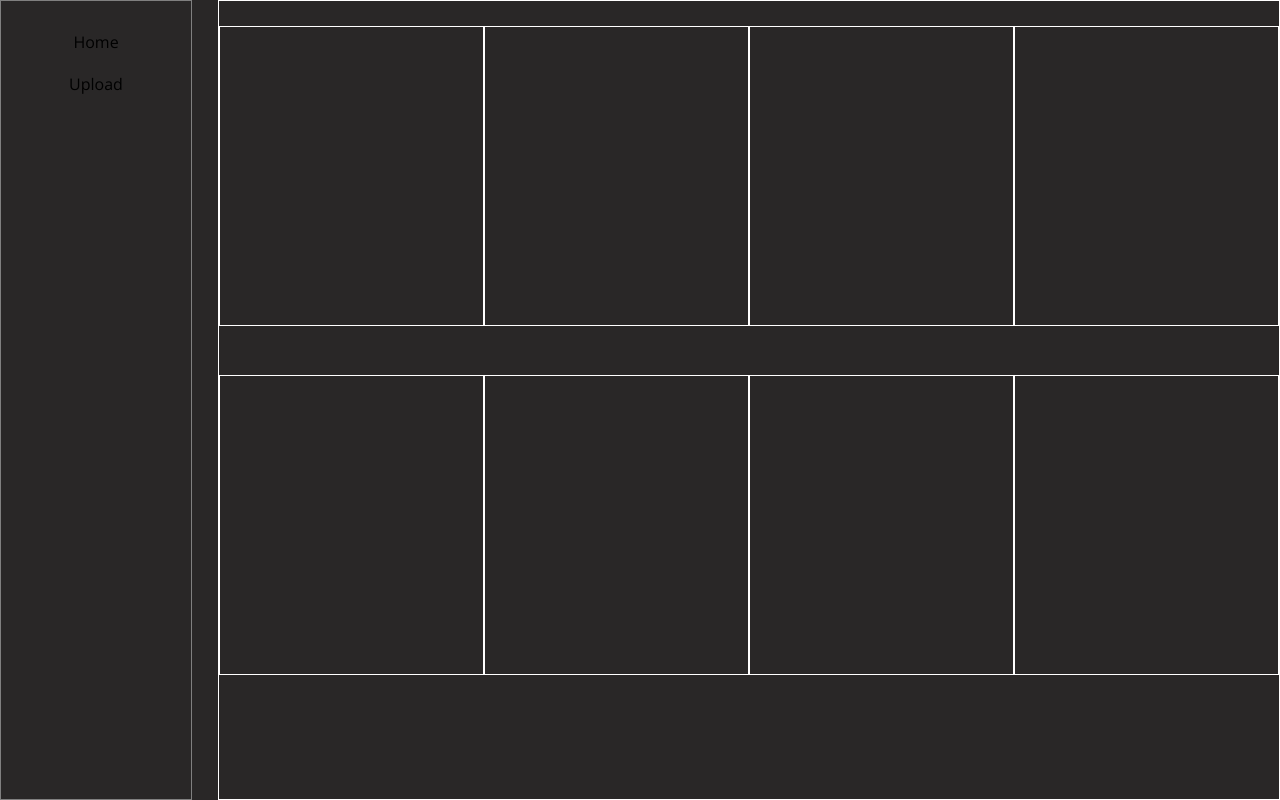
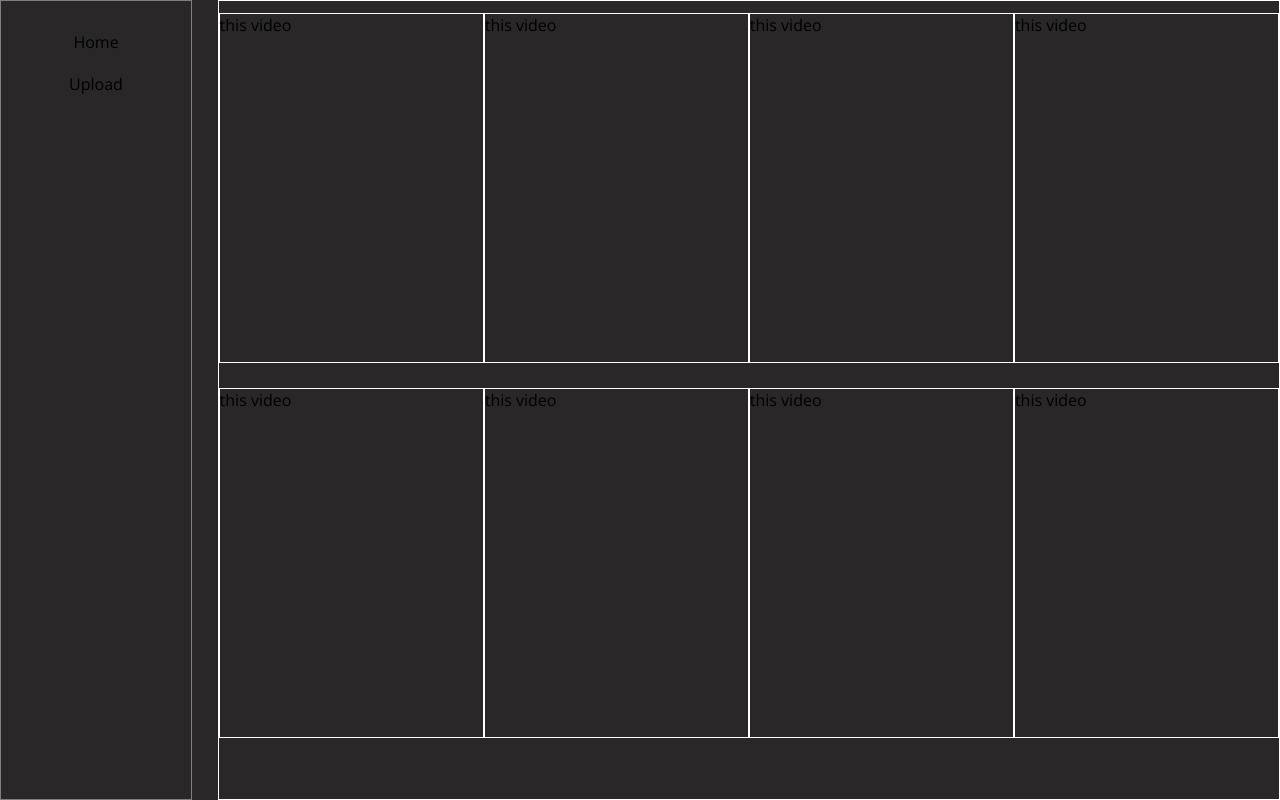
Before and after one commit to HasanRahic/Video-Player-YoutubeAPI, a React (Create React App) app: page / in a window 1280 px wide. Built offline with nearby package versions, Linux system fonts and the light colour scheme.

Commit message:
adding files

```diff
--- a/src/App.css
+++ b/src/App.css
@@ -38,5 +38,5 @@
 .video{
     border: 1px solid white;
     gap: 5px;
-    height: 300px;
+    height: 350px;
 }
--- a/src/App.js
+++ b/src/App.js
@@ -9,14 +9,14 @@ function App() {
           <div className="upload">Upload</div>
         </div>
         <div className="home">
-          <div className="video"></div>
-          <div className="video"></div>
-          <div className="video"></div>
-          <div className="video"></div>
-          <div className="video"></div>
-          <div className="video"></div>
-          <div className="video"></div>
-          <div className="video"></div>
+          <div className="video">this video</div>
+          <div className="video">this video</div>
+          <div className="video">this video</div>
+          <div className="video">this video</div>
+          <div className="video">this video</div>
+          <div className="video">this video</div>
+          <div className="video">this video</div>
+          <div className="video">this video</div>
         </div>
       </div>
     </form>
```
